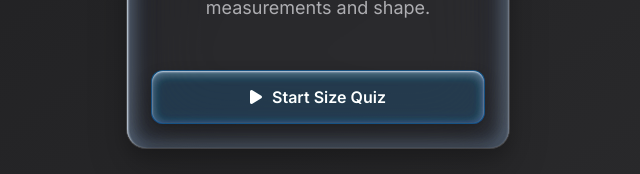
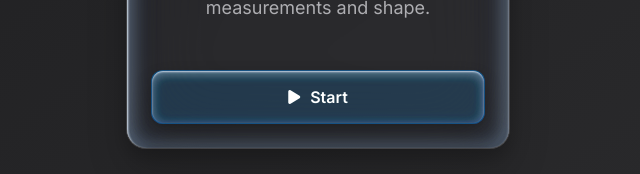
Before and after one commit to ivnad95/fitly-v-3, a React (Vite) app: page / in a window 1280 px wide. Shown: the part 505-679 px from the top of the page, without its empty margins (322-962 px from the left). Built offline with nearby package versions, Linux system fonts and the light colour scheme.

Commit message:
Refine start and loading text

```diff
--- a/components/LoadingScreen.tsx
+++ b/components/LoadingScreen.tsx
@@ -15,7 +15,7 @@ const LoadingScreen: React.FC<LoadingScreenProps> = ({isVisible}) => {
               className="w-12 h-12 sm:w-14 sm:h-14 border-4 border-[rgba(var(--accent-color-rgb),0.2)] rounded-full animate-spin mx-auto mb-6 sm:mb-8"
               style={{ borderTopColor: 'var(--accent-color-hex)', boxShadow: '0 0 10px rgba(var(--accent-color-rgb),0.3)' }}
             ></div>
-            <h2 className="text-xl sm:text-2xl font-semibold text-primary mb-2">Analyzing Your Fit</h2>
+            <h2 className="text-xl sm:text-2xl font-semibold text-primary mb-2">Analysing...</h2>
             <p className="text-secondary text-sm">Calculating your personalized recommendations...</p>
         </div>
     </QuizCard>
--- a/components/WelcomeScreen.tsx
+++ b/components/WelcomeScreen.tsx
@@ -24,7 +24,7 @@ const WelcomeScreen: React.FC<WelcomeScreenProps> = ({ onStartQuiz, isVisible })
       </div>
       <Button onClick={onStartQuiz} fullWidth variant="primary" size="large" className="font-semibold">
         <i className="fas fa-play mr-2.5"></i>
-        Start Size Quiz
+        Start
       </Button>
     </QuizCard>
   );
```
